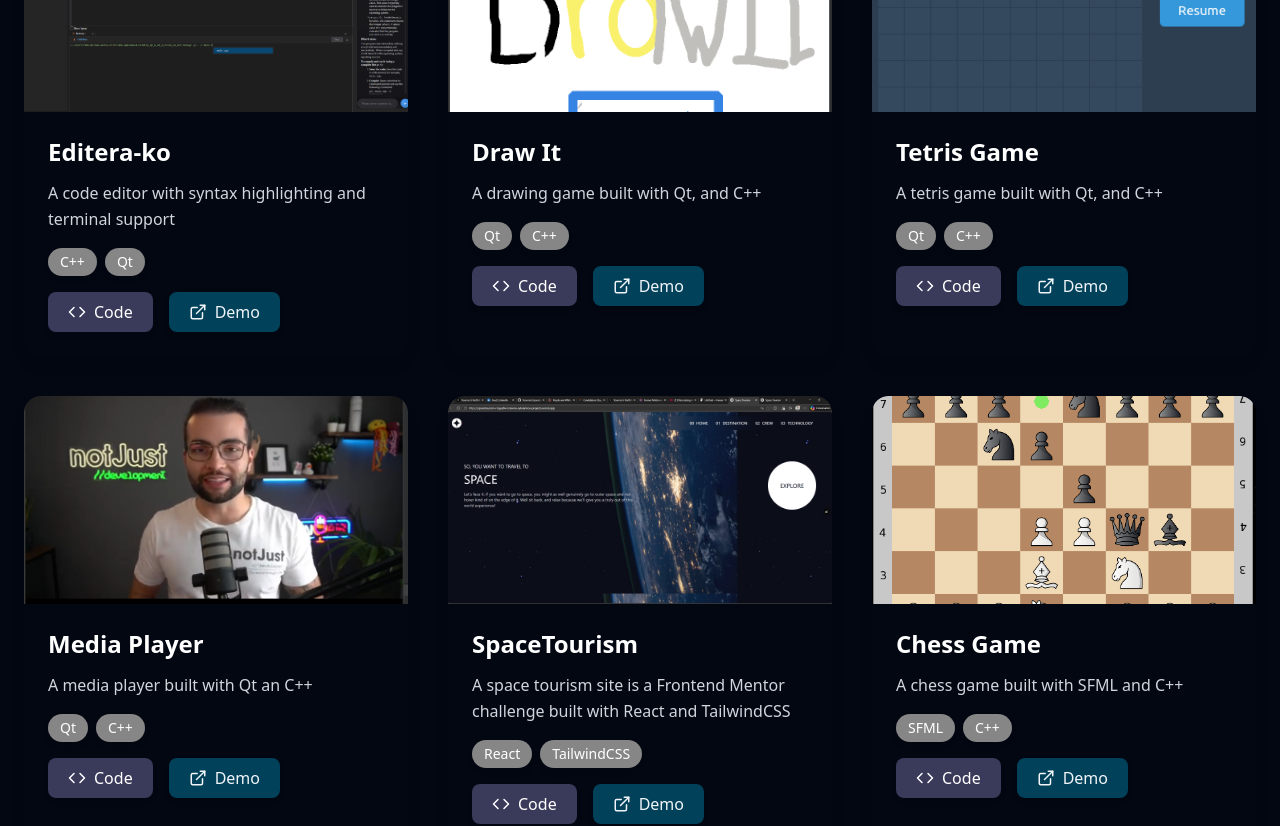
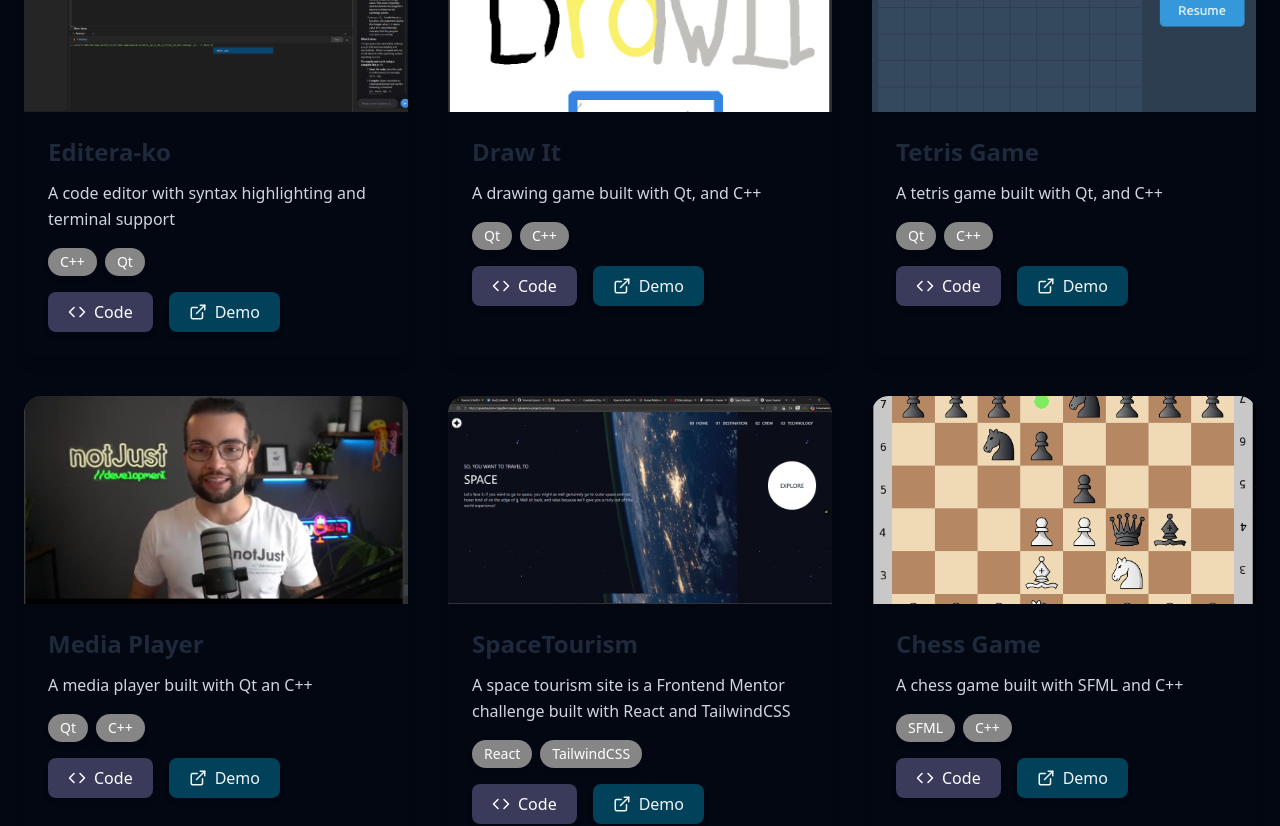
Before and after one commit to ToavinaJr/Modern-Portfolio, a React (Vite) app: page / in a window 1280 px wide. Shown: the part 1000-1826 px from the top of the page. Built offline with nearby package versions, Linux system fonts and the light colour scheme.

Commit message:
Change project title color from white to dark gray

```diff
--- a/src/components/ProjectsSection.tsx
+++ b/src/components/ProjectsSection.tsx
@@ -33,7 +33,7 @@
 
               {/* Contenu */}
               <div className="p-6">
-                <h3 className="text-lg sm:text-xl md:text-2xl font-semibold mb-3 text-white">{project.title}</h3>
+                <h3 className="text-lg sm:text-xl md:text-2xl font-semibold mb-3 text-[#1e293b]">{project.title}</h3>
                 <p className="text-gray-300 mb-4 leading-relaxed text-sm sm:text-base">{project.description}</p>
 
                 {/* Technologies utilisées */}
```
